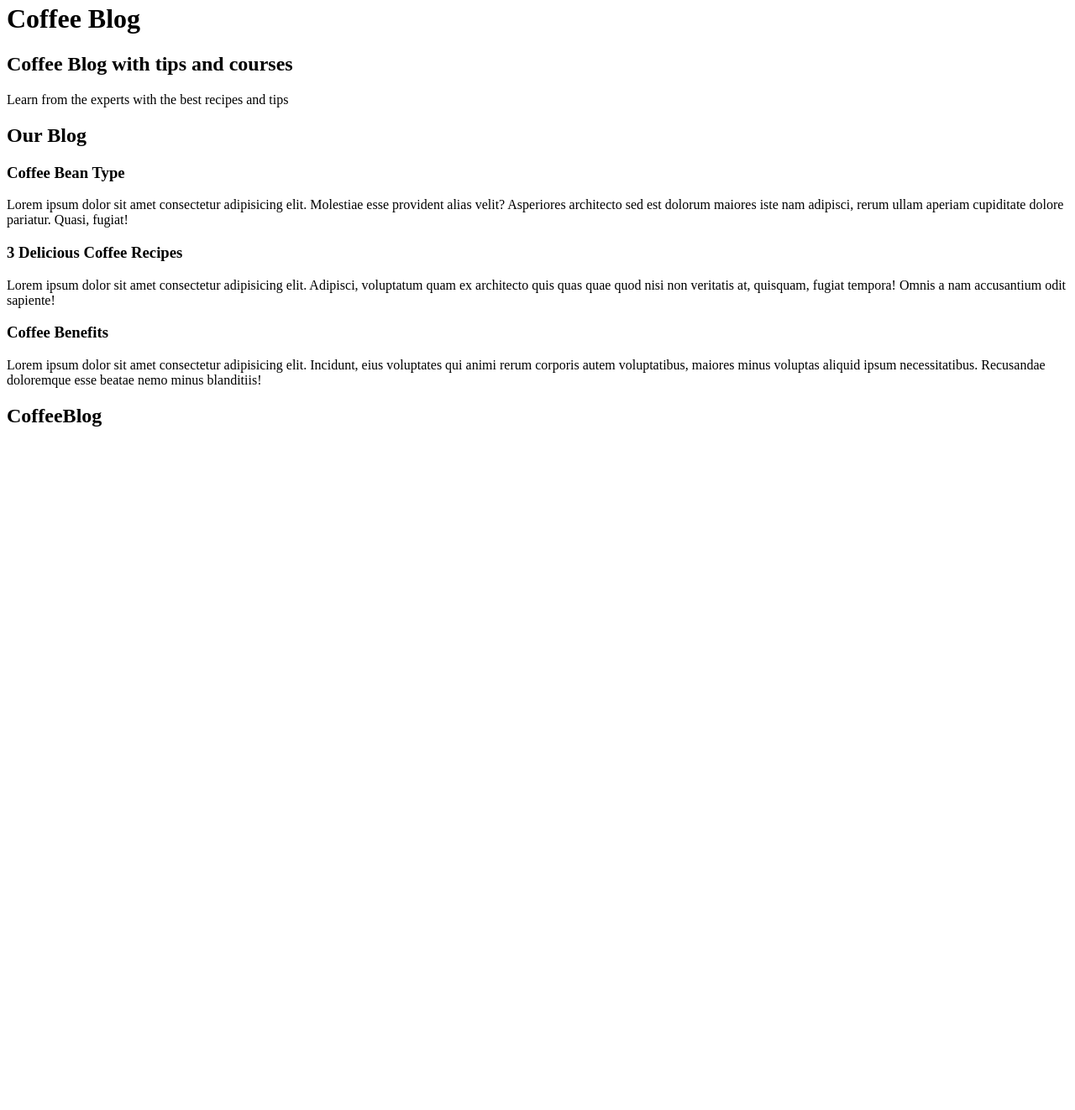
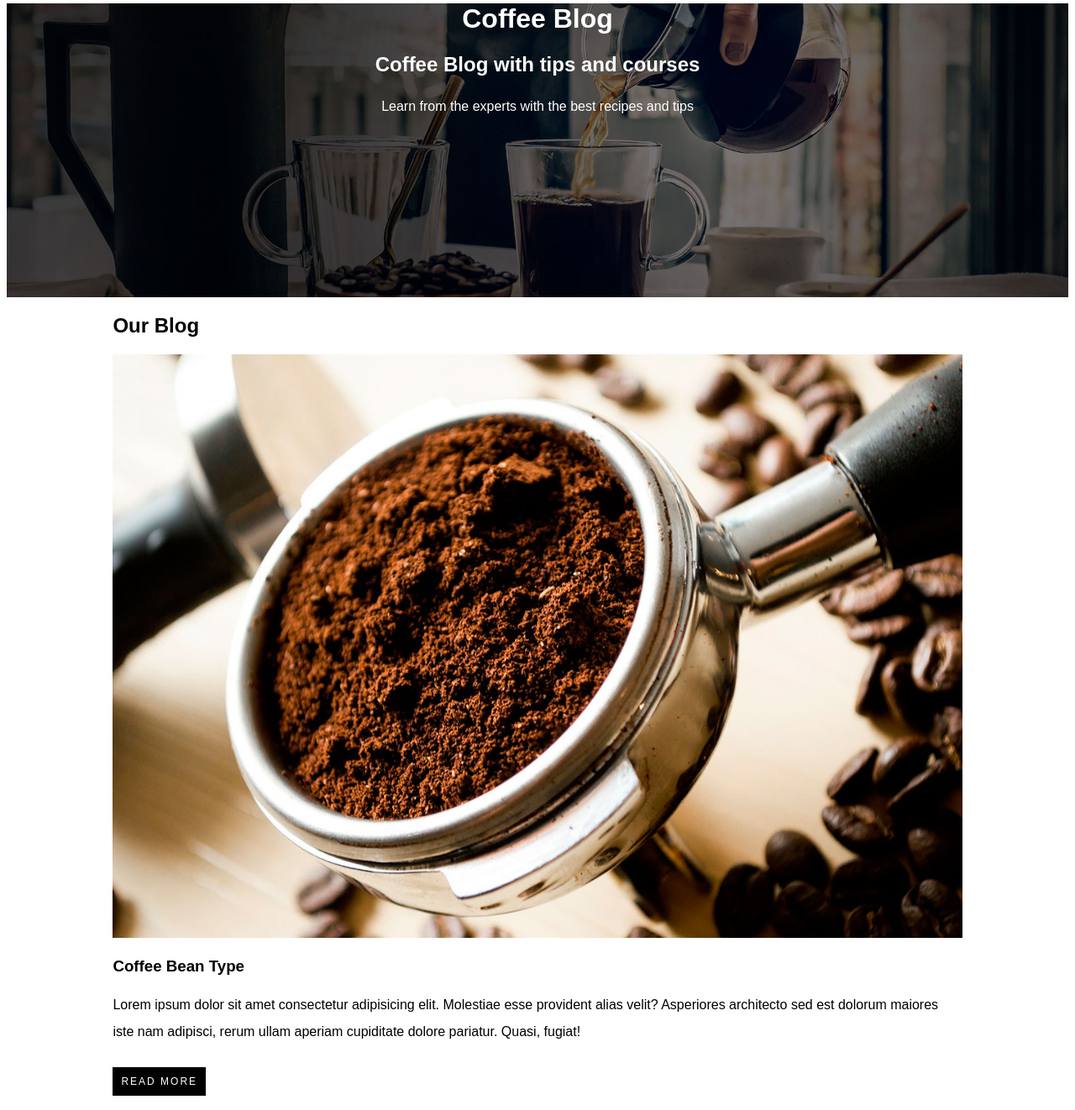
Before and after one commit to ngreenfield/coffee-blog, a plain HTML site: page Coffee Blog/index.html in a window 1280 px wide. Shown: the part 17-1339 px from the top of the page at 84% size. Before the commit the page ends 800 px from the top, so only its background shows below. Drawn offline with Linux system fonts and the light colour scheme.

Commit message:
Add files via upload
Assignment 2

```diff
--- a/Coffee Blog/index.html
+++ b/Coffee Blog/index.html
@@ -4,6 +4,7 @@
     <meta charset="UTF-8">
     <meta name="viewport" content="width=(>), initial-scale=1.0">
     <title>Document</title>
+    <link rel="stylesheet" href="mystyle.css">
 </head>
 <body>
     <header>
@@ -11,22 +12,44 @@
         <h2>Coffee Blog with tips and courses</h2>
         <p>Learn from the experts with the best recipes and tips</p>
     </header>
-    <main>
+    <main class="container">
         <h2>Our Blog</h2>
 
         <div>
+            <img src="./img/blog1.jpg" alt="">
             <h3>Coffee Bean Type</h3>
             <p>Lorem ipsum dolor sit amet consectetur adipisicing elit. Molestiae esse provident alias velit? Asperiores architecto sed est dolorum maiores iste nam adipisci, rerum ullam aperiam cupiditate dolore pariatur. Quasi, fugiat!</p>
+            <a class="btn-more" href="#"> Read more</a>
+        </div>
+
+
+        <div>
+            <img src="./img/blog2.jpg" alt="">
+            <h3>3 Delicious Coffee Recipes</h3>
+            <p>Lorem ipsum dolor sit amet consectetur adipisicing elit. Adipisci, voluptatum quam ex architecto quis quas quae quod nisi non veritatis at, quisquam, fugiat tempora! Omnis a nam accusantium odit sapiente!</p>
+            <a class="btn-more" href="#"> Read more</a>
         </div>
 
         <div>
-            <h3>3 Delicious Coffee Recipes</h3>
-            <p>Lorem ipsum dolor sit amet consectetur adipisicing elit. Adipisci, voluptatum quam ex architecto quis quas quae quod nisi non veritatis at, quisquam, fugiat tempora! Omnis a nam accusantium odit sapiente!</p>
+            <img src="./img/blog3.jpg" alt="">
+            <h3>Coffee Benefits</h3>
+            <p>Lorem ipsum dolor sit amet consectetur adipisicing elit. Incidunt, eius voluptates qui animi rerum corporis autem voluptatibus, maiores minus voluptas aliquid ipsum necessitatibus. Recusandae doloremque esse beatae nemo minus blanditiis!</p>
+            <a class="btn-more" href="#"> Read more</a>
         </div>
 
         <div>
-            <h3> Coffee Benefits</h3>
-            <p>Lorem ipsum dolor sit amet consectetur adipisicing elit. Incidunt, eius voluptates qui animi rerum corporis autem voluptatibus, maiores minus voluptas aliquid ipsum necessitatibus. Recusandae doloremque esse beatae nemo minus blanditiis!</p>
+            <h2>Our courses and workshops</h2>
+            <h3>Coffee extraction techniques</h3>
+            <p><b>Price:</b>Free</p>
+            <p><b>Seat:</b>20</p>
+            <a class="button" href="#"> more information</a>
+        </div>
+
+        <div>
+            <h3>4 Coffee Recipes for beginners</h3>
+            <p><b>Price:</b> Free</p>
+            <p><b>Seat:</b> 20</p>
+            <a class="button" href="#"> more information</a>
         </div>
 
         <div>
--- /dev/null
+++ b/Coffee Blog/mystyle.css
@@ -0,0 +1,49 @@
+/*global*/
+body{
+    font-family: Arial;
+}
+img{
+    max-width: 100%;
+}
+p{
+    line-height: 2;
+}
+/*utilities*/
+.container{
+    width: 80%;
+    margin-left: auto;
+    margin-right: auto;
+}
+.btn-more{
+    display: inline-block;
+    background-color: black;
+    color: white;
+    padding:10px;
+    margin-top:10px;
+    margin-bottom:20px;
+    text-transform: uppercase;
+    text-decoration: none;
+    letter-spacing: 2px;
+    font-size: 12px;
+}
+.button{
+    display: inline-block;
+    background-color: sienna;
+    color: white;
+    padding: 10px;
+    margin-top: 10px;
+    margin-bottom: 20px;
+    text-transform: uppercase;
+    text-decoration: none;
+    letter-spacing: 2px;
+    font-size: 12px;
+}
+/*header*/
+header{
+    background-image: url(./img/banner.jpg);
+    background-position: center center;
+    background-size: cover;
+    color: white;
+    height: 350px;
+    text-align: center
+}
```
Also changed, not shown: Coffee Blog/img/banner.jpg (added), Coffee Blog/img/blog1.jpg (added), Coffee Blog/img/blog2.jpg (added), Coffee Blog/img/blog3.jpg (added), Coffee Blog/img/contact.jpg (added), Coffee Blog/img/course1.jpg (added), Coffee Blog/img/course2.jpg (added), Coffee Blog/img/course3.jpg (added), Coffee Blog/img/us.jpg (added).
